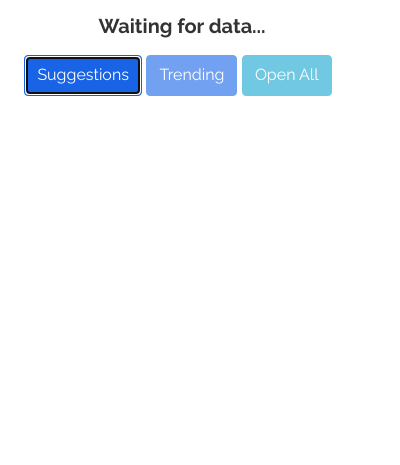
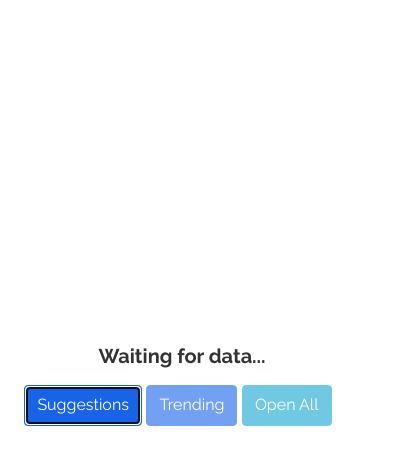
Before and after one commit to apourchet/AtlasTabs, a browser extension: page frontend/popup.html in a window 400 px wide. Shown: the part 53-518 px from the top of the page. Drawn offline with Linux system fonts and the light colour scheme.

Commit message:
Fixed some formatting

```diff
--- a/frontend/css/main.css
+++ b/frontend/css/main.css
@@ -4,6 +4,8 @@ body {
 	padding: 0px;
 	width: 350px;
 	height: 450px;
+    max-height: 450px;
+    min-height: 450px;
 }
 
 body:first-child {
--- a/frontend/domchanger.js
+++ b/frontend/domchanger.js
@@ -2,9 +2,10 @@ var DomChanger = {}
 
 DomChanger.displaySuggestions = function(urls, k) {
     if (!urls || urls.length == 0) {
-        document.getElementById("list-container").style.display="none";
+        document.getElementById("list-container").style.display="block";
         document.getElementById("setting-values").style.display="none";
         document.getElementById("no-display").style.display="block";
+        DomChanger.removeSuggestions()
         return
     }
     document.getElementById("list-container").style.display="block";
@@ -12,13 +13,8 @@ DomChanger.displaySuggestions = function(urls, k) {
     document.getElementById("setting-values").style.display="none";
 
     var n = k || 5
-    console.log("Displaying new suggestions!");
+    DomChanger.removeSuggestions();
     var container = document.getElementById("list-container");
-    var items = container.childNodes;
-    var l = items.length;
-    for (var i = 0; i < l; i++) {
-        container.removeChild(items[0]);
-    }
     for (var i in urls) {
         if (i >= n) {
             break
@@ -28,6 +24,15 @@ DomChanger.displaySuggestions = function(urls, k) {
         newDiv.innerHTML = '<a href=http://' + url + '>' + url + '</a>';
         newDiv.setAttribute('class', 'list-group-item');
         container.appendChild(newDiv);
+    }
+}
+
+DomChanger.removeSuggestions = function() {
+    var container = document.getElementById("list-container");
+    var items = container.childNodes;
+    var l = items.length;
+    for (var i = 0; i < l; i++) {
+        container.removeChild(items[0]);
     }
 }
 
```
